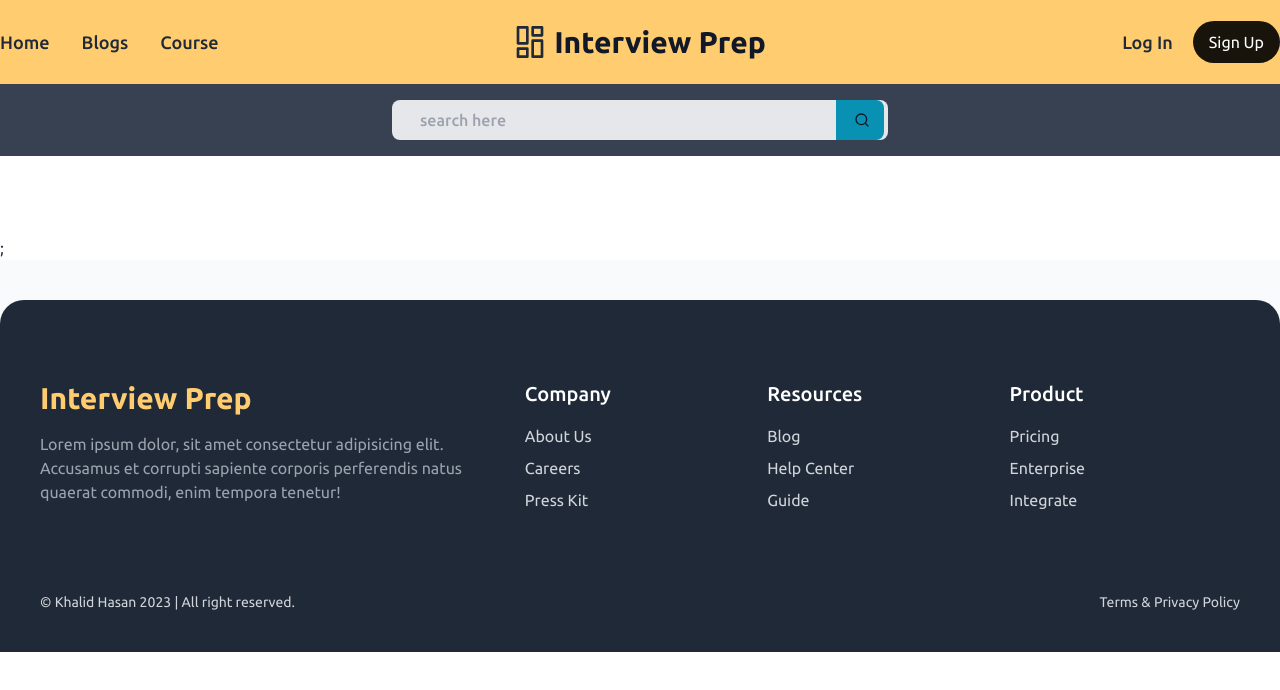
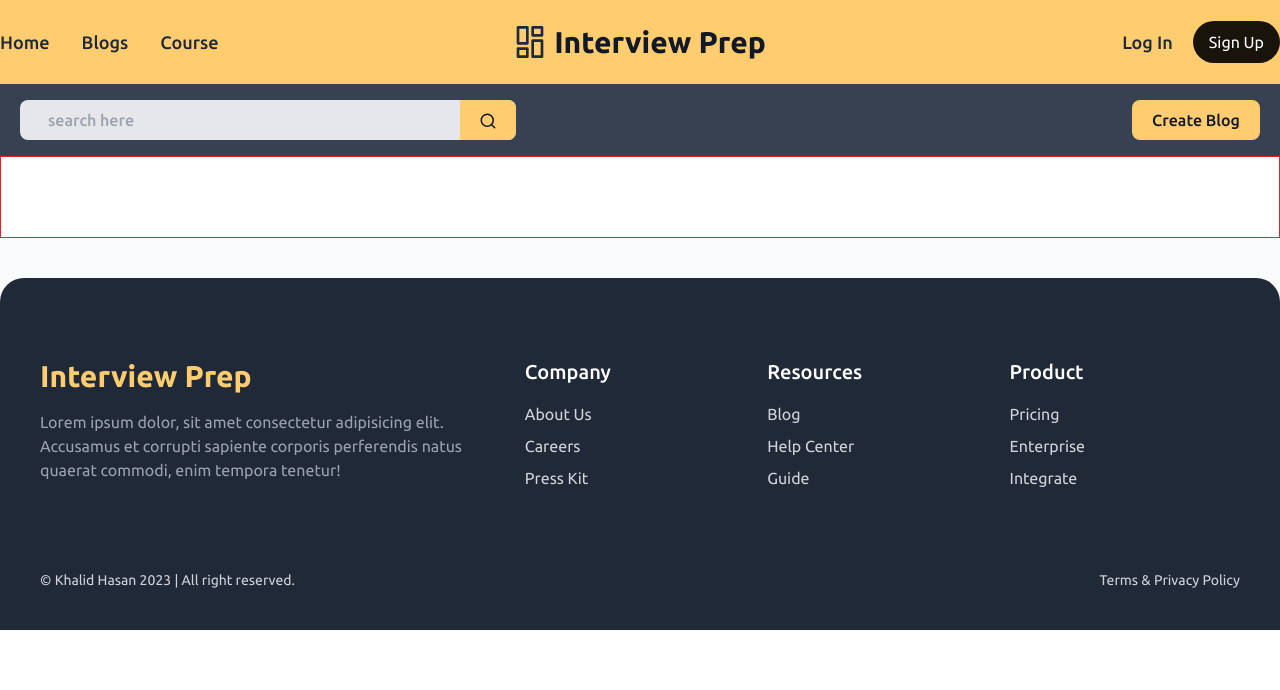
Before and after one commit to ThisIsKhalid/interview-prep-client, a React (Create React App) app: page /blogs in a window 1280 px wide. Shown: the top 690 px of the page. Built offline with nearby package versions, Linux system fonts and the light colour scheme; no server answers; the HTML template or start-up script is replaced by a standard one.

Commit message:
added search nav

```diff
--- a/src/pages/Blog/Blogs.js
+++ b/src/pages/Blog/Blogs.js
@@ -5,20 +5,23 @@ const Blogs = () => {
   return (
     <>
       {/* search nav */}
-      <div className="bg-gray-700 py-4 flex items-center justify-center px-5">
-        <div className="lg:w-1/2 w-full flex items-center justify-center relative">
+      <div className="bg-gray-700 py-4 flex items-center justify-between px-5">
+        <div className="lg:w-1/2 w-full relative">
           <input
             type="text"
-            className="w-4/5 py-2 rounded-lg px-7 focus:outline-red-500 focus:outline-double focus:outline-2 bg-gray-200 text-gray-900 font-medium"
+            className="w-4/5 py-2 rounded-lg px-7 focus:outline-[#FFCD70] focus:outline-double focus:outline-2 bg-gray-200 text-gray-900 font-medium"
             placeholder="search here"
           />
-          <div className="w-12 bg-cyan-600 h-10 absolute top-0 lg:right-[66px] right-[33px] rounded-r-lg"></div>
+          <div className="w-14 bg-[#FFCD70] h-10 absolute top-0 right-[20%] rounded-r-lg"></div>
           <button>
-            <FiSearch className="absolute top-3 lg:right-20 right-12 text-gray-900 font-semibold" />
+            <FiSearch className="absolute top-3 right-[23%] text-gray-900 text-lg" />
           </button>
         </div>
+        <button className="bg-[#FFCD70] md:py-2 px-5 md:text-base text-sm rounded-lg font-medium text-gray-900">
+          Create Blog
+        </button>
       </div>
-      <div className="pb-20 px-5"></div>;
+      <div className="pb-20 px-5 border border-red-600"></div>
     </>
   );
 };
```
